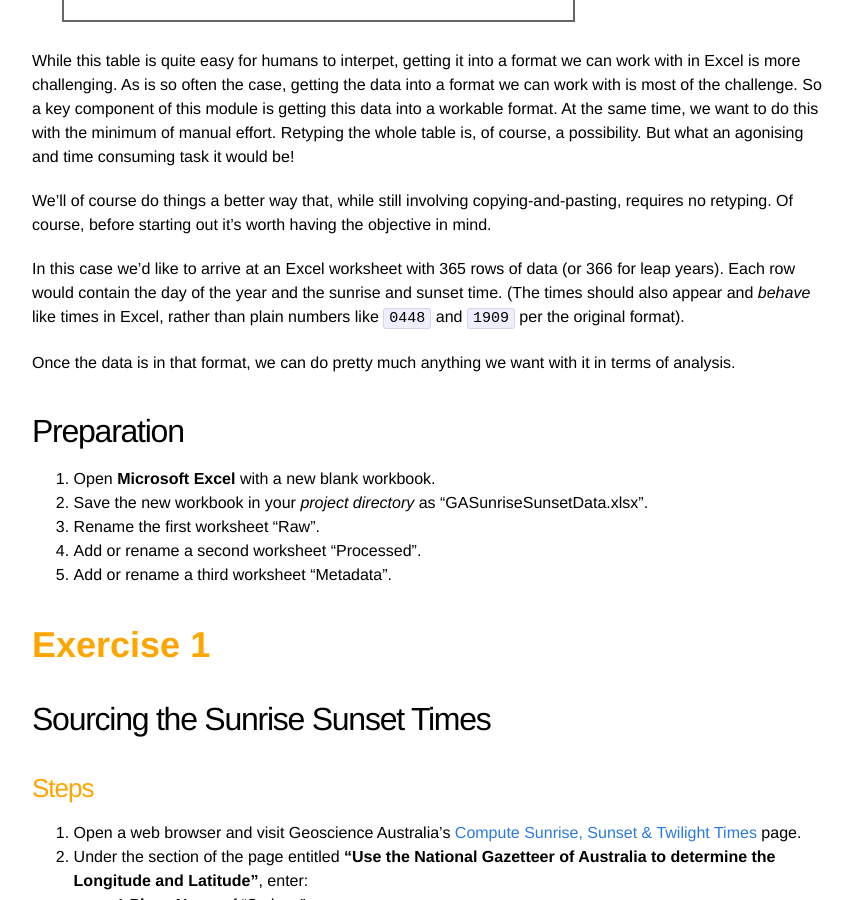
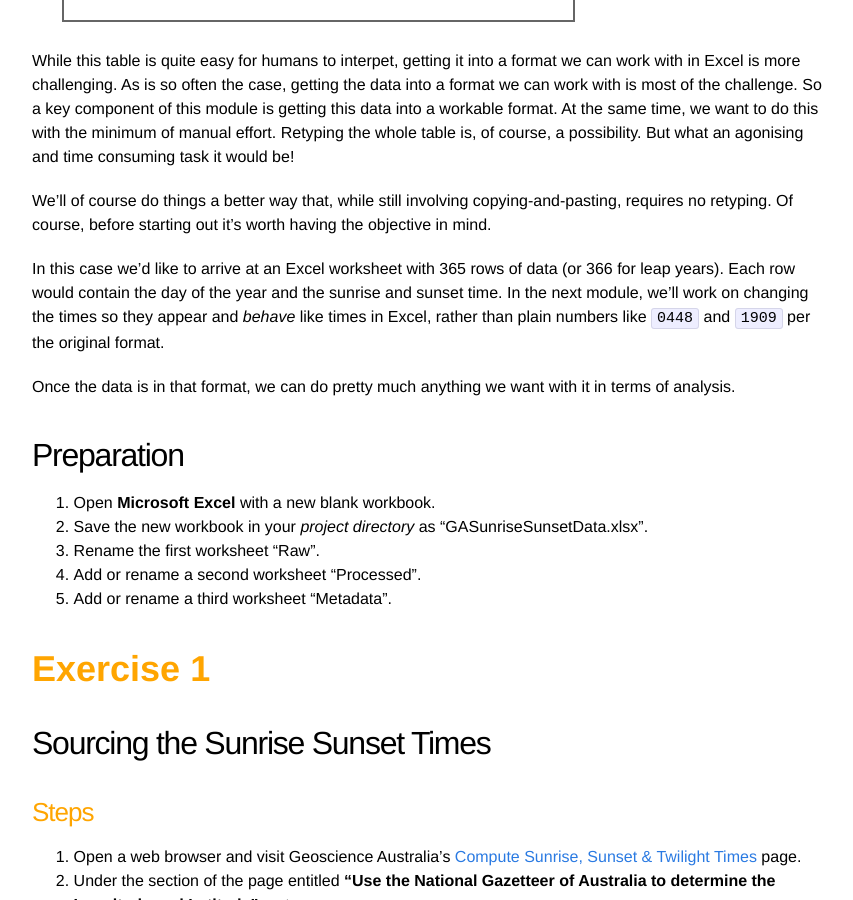
Before and after one commit to IntersectAustralia/excel-fu, a Jekyll site: the page built from module-5/index.markdown, in a window 1280 px wide and 900 px high, scrolled down 914 px. Shown: the whole window, without its empty margins (208-1061 px from the left). Built offline with Jekyll 4.4.1, drawn with Linux system fonts in a browser that asks for light colours; some of the changed text lies outside the part shown.

Commit message:
updates to module 5

````diff
--- a/module-5/index.markdown
+++ b/module-5/index.markdown
@@ -34,7 +34,7 @@ Of course, before starting out it's worth having the objective in mind.
 
 In this case we'd like to arrive at an Excel worksheet with 365 rows of data (or 366 for leap years).
 Each row would contain the day of the year and the sunrise and sunset time.
-(The times should also appear and *behave* like times in Excel, rather than plain numbers like ```0448``` and ```1909``` per the original format).
+In the next module, we'll work on changing the times so they appear and *behave* like times in Excel, rather than plain numbers like ```0448``` and ```1909``` per the original format.
 
 Once the data is in that format, we can do pretty much anything we want with it in terms of analysis.
 
@@ -93,7 +93,7 @@ Once the data is in that format, we can do pretty much anything we want with it
 
 ### Steps
 
-1. Switch to Excel and ensure the "Raw" worksheet is selected.
+1. Switch to Excel and ensure the "Raw" worksheet is selected in your new workbook.
 2. Position the cursor in the *top-left* cell ```A1```.
 3. Select **Paste** from the **Edit** menu, or use the keyboard shortcut `Control-V`.
 
````
Also changed, not shown: other parts of module-5/index.markdown (+1 -1 lines).
